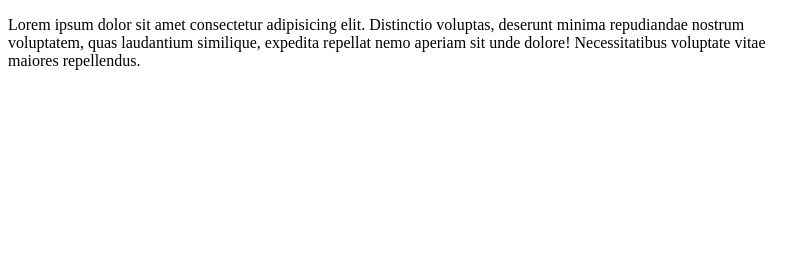
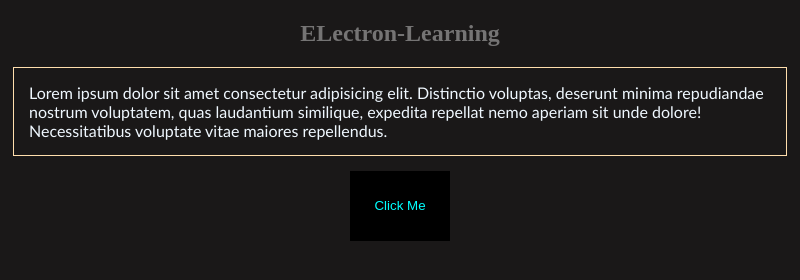
Before and after one commit to GNVageesh/electron-learning, an Electron app: page index.html in a window 800 px wide. Drawn offline with Linux system fonts and the light colour scheme.

Commit message:
trying notification

```diff
--- /dev/null
+++ b/css/style.css
@@ -0,0 +1,39 @@
+body {
+    background: rgb(26, 24, 24);
+}
+
+.title {
+    padding-top: 0;
+    color: rgba(255, 255, 255, 0.4);
+    text-align: center;
+}
+
+p {
+    margin: 5px;
+    border: 1px solid navajowhite;
+    padding: 15px;
+    color: aliceblue;
+    font-family: 'Gill Sans', 'Gill Sans MT', Calibri, 'Trebuchet MS', sans-serif;
+}
+
+button {
+    outline: 0;
+    border: 0;
+}
+
+.actions {
+    margin-top: 15px;
+    text-align: center;
+}
+
+#btn1 {
+    color: aqua;
+    background: black;
+    width: 100px;
+    height: 70px;
+}
+
+#btn1:hover {
+    color: black;
+    background: aqua;
+}
--- a/index.html
+++ b/index.html
@@ -1,11 +1,22 @@
 <!DOCTYPE html>
 <html lang="en">
+
 <head>
     <meta charset="UTF-8">
+    <link rel="stylesheet" href="css/style.css">
     <meta name="viewport" content="width=device-width, initial-scale=1.0">
-    <title>Document</title>
+    <title>ELectron-Learning</title>
 </head>
+
 <body>
-    <p>Lorem ipsum dolor sit amet consectetur adipisicing elit. Distinctio voluptas, deserunt minima repudiandae nostrum voluptatem, quas laudantium similique, expedita repellat nemo aperiam sit unde dolore! Necessitatibus voluptate vitae maiores repellendus.</p>
+    <h2 class="title">ELectron-Learning</h2>
+    <p>Lorem ipsum dolor sit amet consectetur adipisicing elit. Distinctio voluptas, deserunt minima repudiandae nostrum
+        voluptatem, quas laudantium similique, expedita repellat nemo aperiam sit unde dolore! Necessitatibus voluptate
+        vitae maiores repellendus.</p>
+    <div class="actions">
+        <button id="btn1">Click Me</button>
+    </div>
+    <script src="js/notification.js"></script>
 </body>
+
 </html>
--- a/index.js
+++ b/index.js
@@ -6,6 +6,7 @@ function createWindow() {
         height:600,
         minHeight: 500,
         minWidth: 500,
+        frame: false,
         webPreferences: {
             nodeIntegration: true,
             enableRemoteModule: true,
--- /dev/null
+++ b/js/notification.js
@@ -0,0 +1,13 @@
+const { Notification } = require("electron")
+
+var notiBtn = document.getElementById('btn1')
+
+function showNotification() {
+    const noti = {
+        title: "Basic Notification",
+        body: "Notification sent now"
+    }
+    new Notification(noti).show()
+}
+
+notiBtn.addEventListener('click', showNotification)
```
